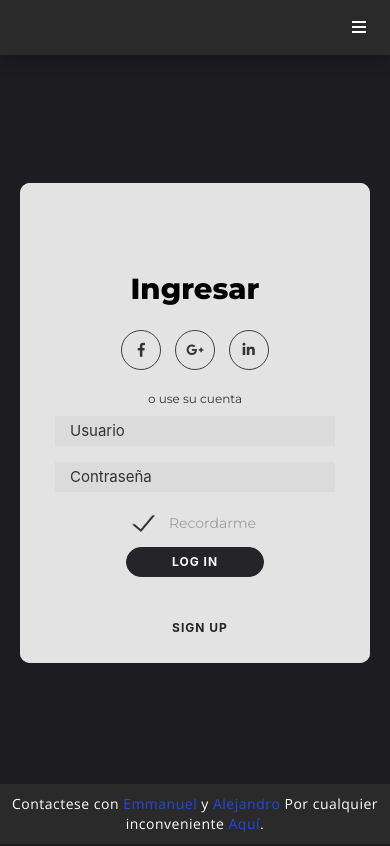
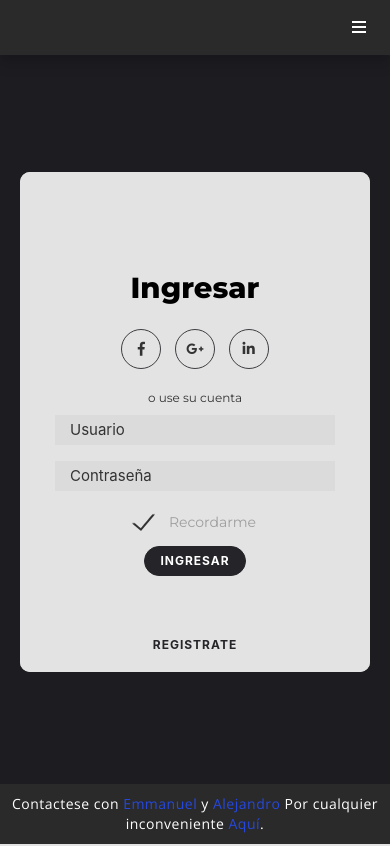
Before and after one commit to Uz-code/pixelgamestore, a PHP site: page /Ingresar.php in a window 390 px wide. Run offline with PHP 8.4, Linux system fonts and the light colour scheme; some libraries are stand-ins or nearby versions.

Commit message:
ajustes form perfil

```diff
--- a/Ingresar.php
+++ b/Ingresar.php
@@ -141,7 +141,7 @@ if(isset($_SESSION["usuario"])){
             <input type="checkbox" checked="checked" id="recordar"/>
             <span>Recordarme</span>
           </label>
-          <button type="submit" class="btnSubmit" name="action">Sign Up</button>
+          <button type="submit" class="btnSubmit" name="action">Registrate</button>
         </form>
 
       </div>
@@ -162,7 +162,7 @@ if(isset($_SESSION["usuario"])){
             <span>Recordarme</span>
           </label>
           <a class="forgot-password" href="#">Olvidaste tu contraseña?</a>
-          <button id="btnLogin" class="btnLogin" type="submit">Log in</button>
+          <button id="btnLogin" class="btnLogin" type="submit">Ingresar</button>
         </form>
 
       </div>
@@ -171,12 +171,12 @@ if(isset($_SESSION["usuario"])){
           <div class="overlay-panel overlay-left">
             <h1 class="ghost">Bienvenido!</h1>
             <p>Para mantenerse en contacto por favor ingrese con su informacion personal</p>
-            <button class="ghost" id="signIn">Log in</button>
+            <button class="ghost" id="signIn">Ingresar</button>
           </div>
           <div class="overlay-panel overlay-right">
             <h1 class="ghost">Registrate!</h1>
             <p>Entra tus datos personales para comenzar con nosotros</p>
-            <button class="ghost" id="signUp" >Sign Up</button>
+            <button class="ghost" id="signUp" >Registrate</button>
           </div>
         </div>
       </div>
@@ -208,10 +208,8 @@ if(isset($_SESSION["usuario"])){
     $('.dropdown-trigger').dropdown();
 
 
-    $("#formLogin").validate({
-
-      submitHandler: function (form) {
-
+    $('#formLogin').submit(function(e) {
+      e.preventDefault();
       $("#loadingImg").show()
        $('body').css('overflow', 'hidden');
 
@@ -227,18 +225,14 @@ if(isset($_SESSION["usuario"])){
            //console.log(response);
           var jsonData = JSON.parse(response);
           if (jsonData.status.code == "1"){
-
             //alert('LogIn OK');
             location.reload();
             //window.history.back();
           }else{
-
             alert(jsonData.status.description)
             $("#loadingImg").hide();
             $('body').css('overflow', 'auto');
-
           }
-
         },
         error: function() {
           alert('Servidor no disponible');
@@ -246,21 +240,11 @@ if(isset($_SESSION["usuario"])){
           $('body').css('overflow', 'auto');
         }
       });
-
-      }
-
     });
 
 
-    jQuery.extend(jQuery.validator.messages, {
-    required: "Campo obligatorio.",
-    email: "Por favor ingrese un email valido.",
-    });
-
-    $("#formSignUp").validate({
-
-      submitHandler: function (form) {
-
+    $('#formSignUp').submit(function(e) {
+      e.preventDefault();
       $("#loadingImg").show()
       $('body').css('overflow', 'hidden');
 
@@ -277,18 +261,14 @@ if(isset($_SESSION["usuario"])){
           //console.log(response);
           var jsonData = JSON.parse(response);
           if (jsonData.status.code == "1"){
-
-                alert('LogIn OK');
+            //alert('Registro OK');
             location.reload();
             //window.history.back();
           }else{
-
             alert(jsonData.status.description)
             $("#loadingImg").hide();
             $('body').css('overflow', 'auto');
-
           }
-
         },
         error: function() {
           alert('Servidor no disponible');
@@ -296,9 +276,6 @@ if(isset($_SESSION["usuario"])){
           $('body').css('overflow', 'auto');
         }
       });
-
-      }
-
     });
 
     const signUpButton = document.getElementById('signUp');
--- a/assets/css/login.css
+++ b/assets/css/login.css
@@ -10,8 +10,6 @@ body {
     flex-direction: column;
     font-family: 'Montserrat', sans-serif !important;
     height: 100vh;
-    margin: -20px 0 50px;
-    overflow-y: scroll;
 }
 
 h1 {
@@ -65,7 +63,7 @@ form button {
     color: #FFFFFF;
     font-size: 12px;
     font-weight: bold;
-    padding: 3px 45px;
+    padding: 3px 15px;
     letter-spacing: 1px;
     text-transform: uppercase;
     transition: transform 80ms ease-in;
@@ -79,7 +77,7 @@ form button {
     color: #FFFFFF;
     font-size: 12px;
     font-weight: bold;
-    padding: 3px 45px;
+    padding: 3px 15px;
     letter-spacing: 1px;
     text-transform: uppercase;
     transition: transform 80ms ease-in;
@@ -143,7 +141,7 @@ input:not(.buscar-txt)::placeholder {
     overflow: hidden;
     width: 768px;
     max-width: 100%;
-    min-height: 480px;
+    min-height: 500px;
 }
 
 .form-containerLog {
@@ -206,13 +204,11 @@ input:not(.buscar-txt)::placeholder {
 }
 
 .overlay {
-    background: var(--color-contrast-low);
-    background: -webkit-linear-gradient(to right, var(--color-overlay), var(--color-overlay-two));
-    background: var(--color-overlay);
+    background: var(--color-primary-d);
     background-repeat: no-repeat;
     background-size: cover;
     background-position: 0 0;
-    color: #FFFFFF;
+    /* color: #FFFFFF; */
     position: relative;
     left: -100%;
     height: 100%;
@@ -286,6 +282,7 @@ footer {
 footer p {
     margin: 10px 0;
     color: var(--color-contrast-higher);
+    padding: 0 5px;
 }
 
 footer a {
@@ -321,17 +318,19 @@ footer a {
     }
     button.ghost {
         border: 0px;
-        color: var(--color-contrast-lower);
+        color: hsl(240, 6%, 15%);
         padding: 0;
-        width: 65px;
+        width: 100px;
         position: absolute;
         top: 19%;
     }
     .overlay-containerLog {
-        position: absolute;
-        top: 88%;
-        left: 40%;
-        width: 80px;
+        top: 90%;
+        left: 0;
+        right: 0;
+        margin-left: auto;
+        margin-right: auto;
+        width: 100px;
         height: 40px;
     }
     #formLogin>a {
--- a/assets/css/style.css
+++ b/assets/css/style.css
@@ -8,7 +8,6 @@ html {
   box-sizing: border-box;
 }
 body {
-	margin : 1px !important;
 	background-color: hsl(0, 0%, 100%);
 	background-color: var(--color-bg);
 	font-size: var(--text-base-size);
@@ -96,6 +95,7 @@ input{    outline: none;}
 }
 @supports (--css: variables) {
   [data-theme="dark"] {
+  --color-primary-d:#b1b1b1;
   --color-primary-darker: hsl(228, 74%, 41%);
   --color-primary-darker-h: 228;
   --color-primary-darker-s: 74%;
@@ -105,10 +105,9 @@ input{    outline: none;}
   --color-primary-dark-s: 74%;
   --color-primary-dark-l: 51%;
   --color-primary: hsl(228, 74%, 61%);
---color-overlay:#FF4B2B;
---color-overlay-two:#FF416C;
---color-background-overlay:white;
-
+  --color-overlay:var(--color-contrast-lowerest);
+  --color-overlay-two:var(--color-contrast-lowerest);
+  --color-background-overlay:white;
   --color-bg-a: hsla(var(--color-primary-h), var(--color-primary-s), var(--color-primary-l), 0.2);
   --color-bg-b:hsla(255, var(--color-primary-s), var(--color-primary-l), 0.2);
   --color-white: hsl(0, 0%, 100%);
@@ -583,7 +582,6 @@ h4, .text--md {
       width: 1px;
     }
     .js .main-header, .js .main-header__layout {
-      height: 55px;
       height: var(--main-header-height);
     }
     .js .main-header__nav {
```
Lines whose indentation alone changed are shown as unchanged.
